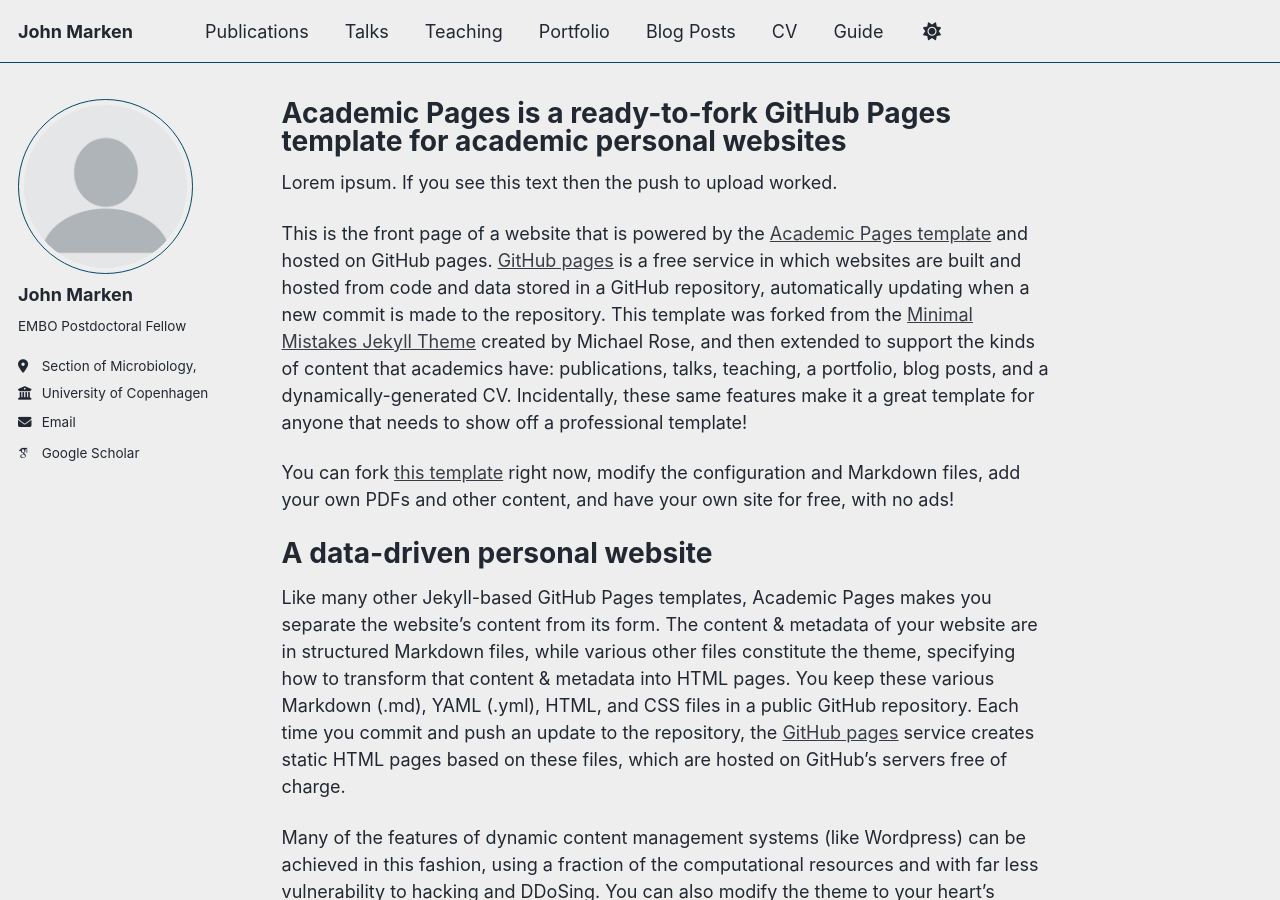
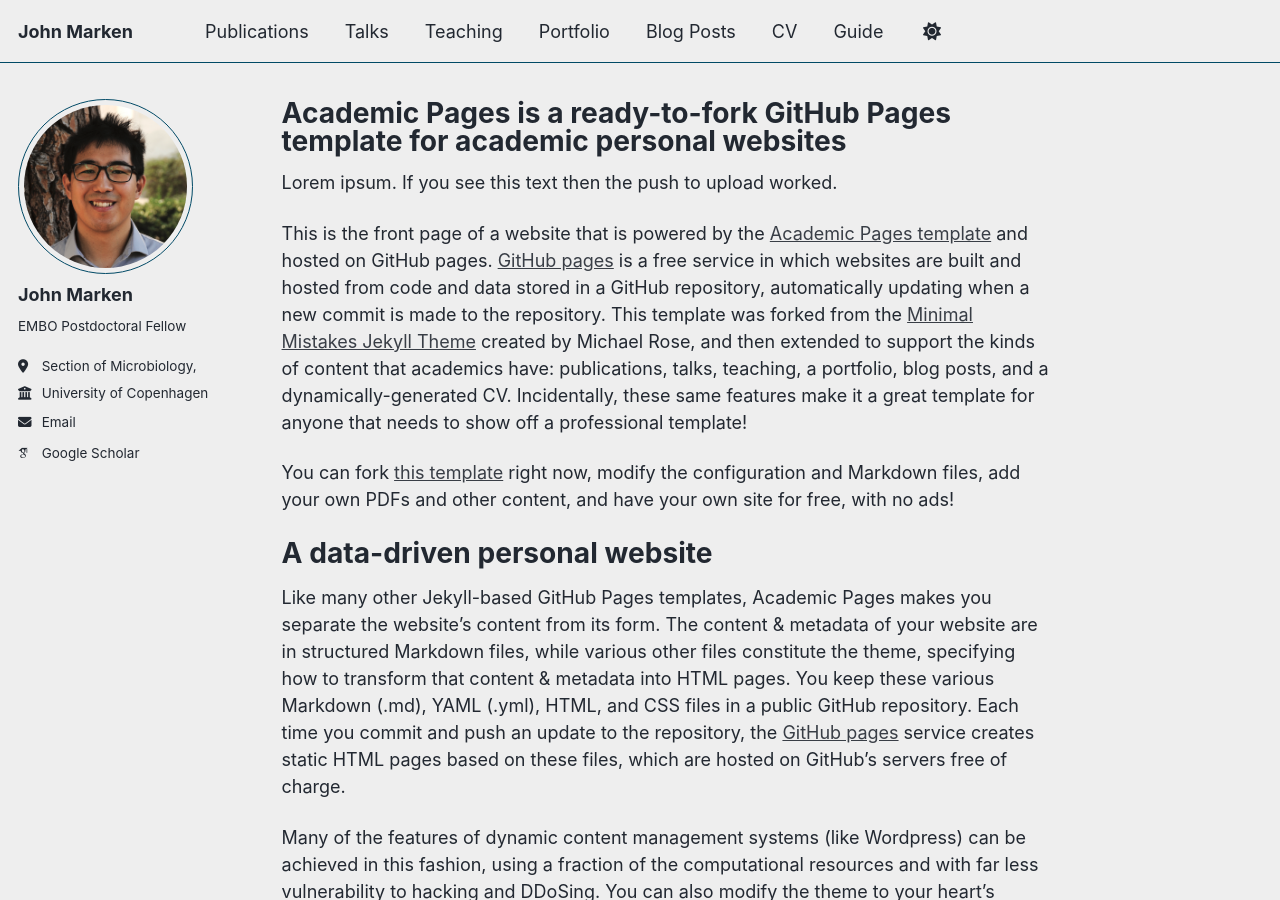
Before and after one commit to jpmarken/website_test, a Jekyll site: the page built from _pages/about.md, in a window 1280 px wide and 900 px high. Built offline with Jekyll 4.4.1, drawn with Linux system fonts in a browser that asks for light colours; some web fonts are replaced; a script that is not in the unit is left out.

Commit message:
Update _config.yml
Updated photo to be 720px, same as profile.png

```diff
--- a/_config.yml
+++ b/_config.yml
@@ -23,7 +23,7 @@ repository               : "academicpages/academicpages.github.io"
 #               Additional customization can be done by editing /_includes/author-profile.html
 author:
   # Biographic information
-  avatar           : "profile.png"
+  avatar           : "Marken_photo_square_720px.png"
   name             : "John Marken"
   pronouns         : # example: "she/her"
   bio              : "EMBO Postdoctoral Fellow"
```
